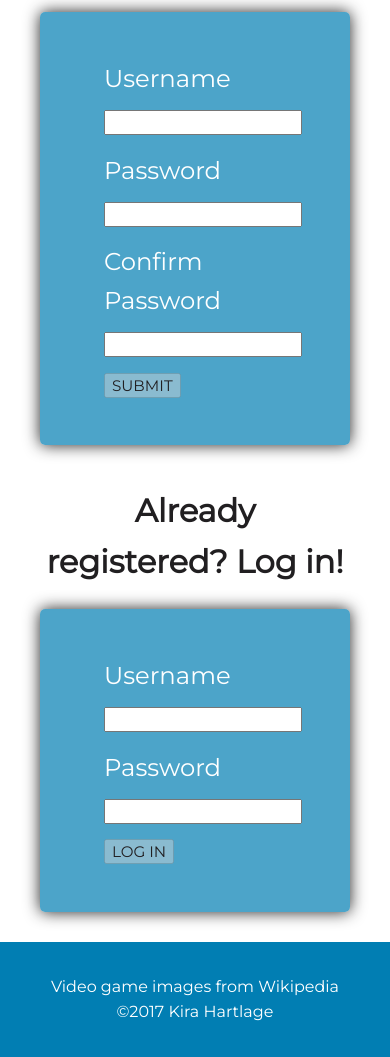
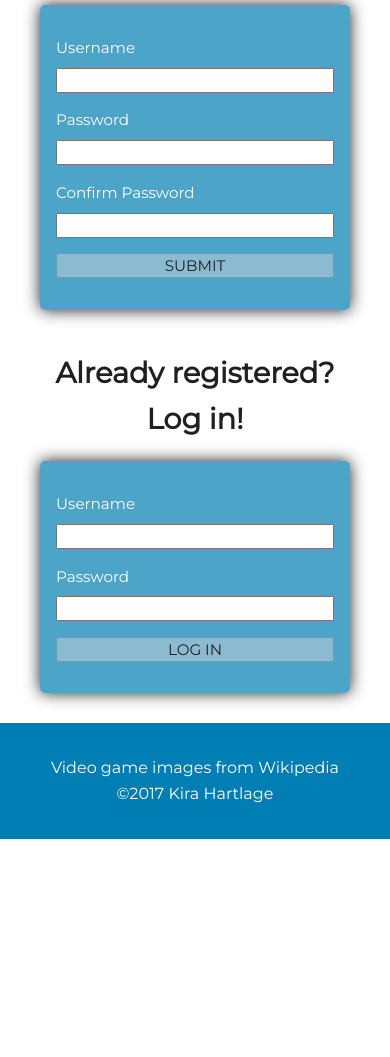
Before and after one commit to kirakirakira/code-louisville-project, a plain HTML site: page login.html in a window 390 px wide. Shown: the part 662-1719 px from the top of the page. After the commit the page ends 1501 px from the top, so only its background shows below. Drawn offline with nearby package versions, Linux system fonts and the light colour scheme.

Commit message:
changed mobile view on login page to make input fields fit inside container, resized labels

```diff
--- a/css/login.css
+++ b/css/login.css
@@ -1,6 +1,6 @@
 form {
   background: #fff;
-  padding: 2em 4em 2em;
+  padding: 1.4em 2.8em 1.4em;
   max-width: 400px;
   margin: 0 auto;
   box-shadow: 0 0 1em #222;
@@ -9,7 +9,7 @@ form {
 
 label {
   display: block;
-  font-size: 1.6em;
+  font-size: 1.4em;
   margin: 0 0 .5em;
   color: #333;
 }
@@ -45,3 +45,26 @@ label {
 form input:focus {
   background-color: #fd9037;
 }
+
+input {
+  box-sizing: border-box;
+  width: 100%;
+}
+
+/* =================================
+  Media Queries
+==================================== */
+
+@media (max-width: 700px) {
+  label {
+    font-size: 1em;
+  }
+
+  form {
+    padding: 1em;
+  }
+
+  h1.form-title {
+    font-size: 1.8em;
+  }
+}
```
